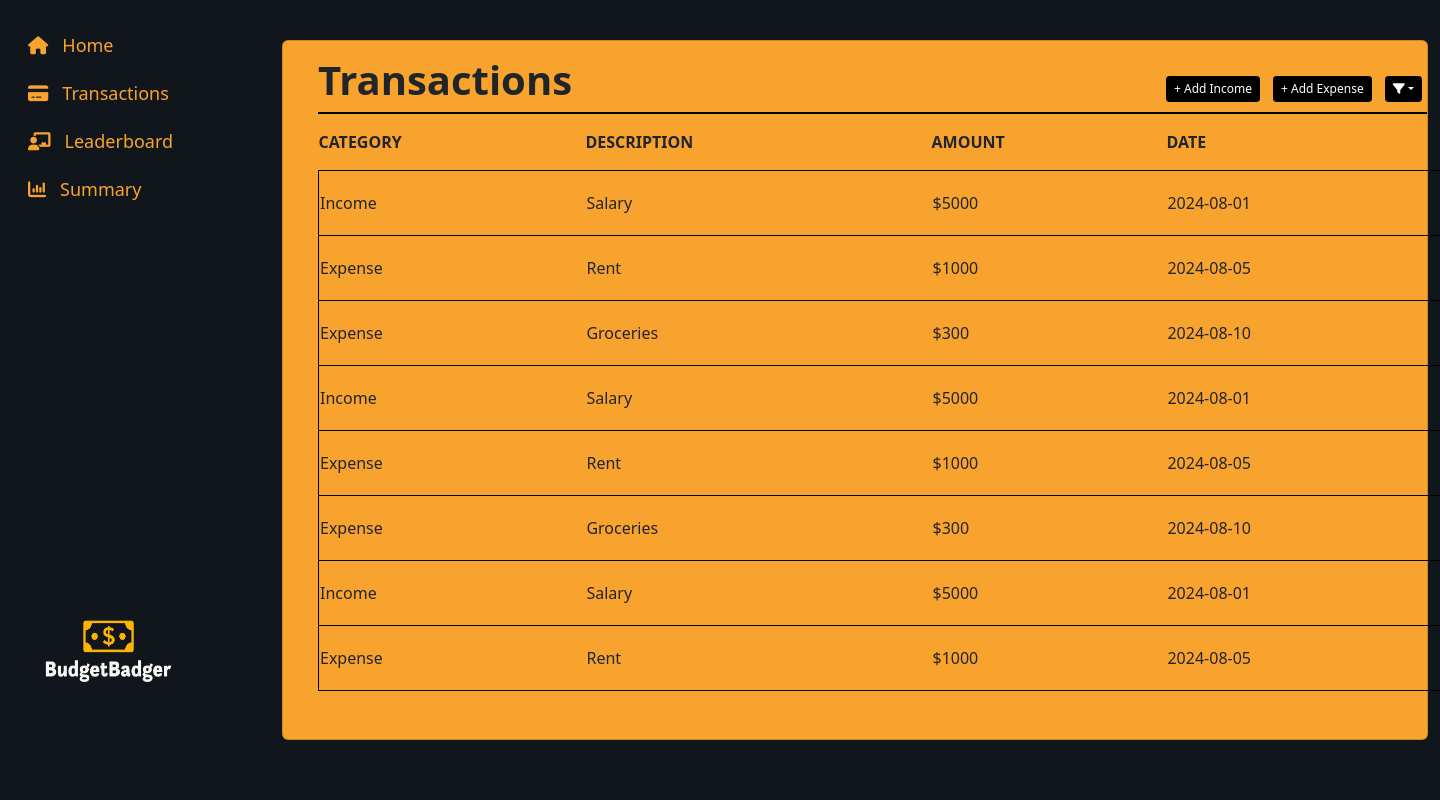
After one commit to Harvind20/Mini-IT-TC4L-Group-7, a Flask app: template templates/Transaction.html in a window 1440 px wide. The commit adds this page. Run offline with Flask 3, Linux system fonts and the light colour scheme; the template is opened without the code that fills it, so the values that code supplies are empty.

Commit message:
did the transaction page with its css

```diff
--- /dev/null
+++ b/static/css/transaction.css
@@ -0,0 +1,158 @@
+#navbar-pills {
+    width: 200px;
+    height: 40px;
+    font-size: large;
+}
+
+#left-column {
+    background-color: #11161c;
+}
+
+.nav-link {
+    color: #f9a32f;
+}
+
+.nav-link:hover {
+    color: white;
+    background-color: #1b2329;
+}
+
+.nav-link:active,
+.nav-link:focus {
+    color: white;
+    outline: none;
+    background-color: #11161c;
+}
+
+#buttoncolor:hover {
+    color: #1b2329;
+}
+
+#maincard {
+    width: 1200px;
+    height: 700px;
+    margin-left: 30px;
+    margin-top: 40px;
+    background-color: #f9a32f;
+}
+
+.col-md-10 {
+    background-color: #11161c;
+}
+
+img {
+    height: 80px;
+    width: 150px;
+    margin-top: 400px;
+    margin-left: 20px;
+}
+
+#imagelink {
+    display: inline-block;
+}
+
+hr {
+    width: 1125px;
+    height: 2px;
+    background-color: black;
+    border: none;
+    opacity: 1;
+    margin-left: 35px;
+    margin-top: 0px;
+    padding-top: 0px;
+    padding-bottom: 0px;
+}
+
+table {
+    margin-bottom: 20px;
+}
+
+.custom-table {
+    width: 1125px;
+    margin-left: 35px;
+}
+
+.custom-thead {
+    text-transform: uppercase;
+    text-align: left;
+}
+
+.custom-thead th {
+    padding: 0%;
+    margin: 0%;
+    padding-bottom: 16px;
+}
+
+.custom-body {
+    border: 1px solid black;
+}
+
+.custom-body tr {
+    border: 1px solid black;
+}
+
+.custom-body td {
+    padding-top: 20px;
+    padding-bottom: 20px;
+}
+
+#incomebutton {
+    padding: 0%;
+    margin: 0%;
+    border-color: black;
+    background-color: black;
+    font-size: 0.75rem;
+    padding-left: 7px;
+    padding-right: 7px;
+    padding-top: 3px;
+    padding-bottom: 3px;
+    margin-top: 13px;
+    margin-left:298px;
+    margin-right: 0px;
+    border-radius: 0.2rem;
+}
+
+#expensebutton {
+    margin: 0%;
+    padding: 0%;
+    border-color: black;
+    background-color: black;
+    font-size: 0.75rem;
+    padding-left: 7px;
+    padding-right: 7px;
+    padding-top: 3px;
+    padding-bottom: 3px;
+    margin-top: 13px;
+    margin-left: -13px;
+    border-radius: 0.2rem;
+}
+
+#filterbutton {
+    margin: 0%;
+    padding: 0%;
+    border-color: black;
+    background-color: black;
+    font-size: 0.75rem;
+    padding-left: 7px;
+    padding-right: 7px;
+    padding-top: 3px;
+    padding-bottom: 3px;
+    border-radius: 0.2rem;
+    margin-top: 20px;
+    margin-left: 0px;
+    color: white;
+
+}
+
+#buttons {
+    padding: 0px;
+    margin: 0px;
+    margin-top: 15px;
+}
+
+h1 {
+    margin-top: 15px;
+    margin-left: 35px;
+    opacity: 1;
+    font-weight: bold;
+}
--- a/templates/Home.html
+++ b/templates/Home.html
@@ -48,13 +48,13 @@
                             <hr>
                             <div class="row d-flex">
                                 <div id="quickaccess1" class="card quickaccess-item">
-                                    <a href="#">
+                                    <a href="incomeform.html">
                                         <span id="dot1" class="dot"><i class="fas fa-money-bill-1"></i></span>
                                         <p id="sct1" class="shortcuttext">+ New income</p>
                                     </a>
                                 </div>
                                 <div id="quickaccess2" class="card quickaccess-item">
-                                    <a href="#">
+                                    <a href="expenseform.html">
                                         <span id="dot2" class="dot"><i class="fas fa-credit-card"></i></span>
                                         <p id="sct2" class="shortcuttext">+ New expense</p>
                                     </a>
--- /dev/null
+++ b/templates/Transaction.html
@@ -0,0 +1,158 @@
+<!DOCTYPE html>
+<html>
+    <head>
+        <title>Home</title>
+        <link rel="stylesheet" href="https://cdn.jsdelivr.net/npm/bootstrap@5.3.3/dist/css/bootstrap.min.css">
+        <link rel="stylesheet" href="https://cdnjs.cloudflare.com/ajax/libs/font-awesome/6.0.0/css/all.min.css">
+        <link rel="stylesheet" href="https://fonts.googleapis.com/css2?family=Inter:wght@400;500;700&display=swap">
+        <link rel="stylesheet" href="{{ url_for('static', filename='css/transaction.css') }}">
+    </head>
+    <body>
+        <div class="container-fluid vh-100">
+            <div class="row d-flex">
+                <div class="col-md-2 d-flex vh-100" id="left-column">
+                    <ul id="buttoncolor" class="nav nav-pills flex-column ms-0">
+                        <li class="nav-item mt-4">
+                            <a id="navbar-pills" class="nav-link" href="Home.html" style="border-radius: 0.3rem;"><i class="fas fa-house"></i>&nbsp;&nbsp;&nbsp;Home</a>
+                        </li>
+                        <li class="nav-item mt-2">
+                            <a id="navbar-pills" class="nav-link" href="Transaction.html" style="border-radius: 0.3rem;"><i class="fas fa-credit-card"></i>&nbsp;&nbsp;&nbsp;Transactions</a>
+                        </li>
+                        <li class="nav-item mt-2">
+                            <a id="navbar-pills" class="nav-link" href="#" style="border-radius: 0.3rem;"><i class="fas fa-chalkboard-user"></i>&nbsp;&nbsp;&nbsp;Leaderboard</a>
+                        </li>
+                        <li class="nav-item mt-2">
+                            <a id="navbar-pills" class="nav-link" href="#" style="border-radius: 0.3rem;"><i class="fas fa-chart-column"></i>&nbsp;&nbsp;&nbsp;Summary</a>
+                        </li>
+                        <li class="nav-item">
+                            <a id="imagelink" href="Home.html">
+                                <img src="../static/budgetbadgernobg.png" class="image-fluid mb-5" alt="Logo">
+                            </a>
+                        </li>
+                    </ul>
+                </div>
+                <div class="col-md-10 d-flex vh-100">
+                    <div id="maincard" class="card d-flex">
+                        <div class="row">
+                            <div class="col-6">
+                                <h1>Transactions</h1>
+                            </div>
+                            <div id="buttons" class="col-6 d-flex">
+                                <a class="btn" href="incomeform.html" role="button">
+                                    <button id="incomebutton"  class="btn btn-primary" type="button">+ Add Income</button>
+                                </a>
+                                <a class="btn" href="expenseform.html" role="button">
+                                    <button id="expensebutton"  class="btn btn-primary" type="button">+ Add Expense</button>
+                                </a>
+                                <div class="dropdown">
+                                    <button id="filterbutton" class="btn dropdown-toggle" type="button" id="filterDropdown" data-bs-toggle="dropdown" aria-expanded="false"><i class="fas fa-filter"></i></button>
+                                    <ul class="dropdown-menu" aria-labelledby="filterDropdown">
+                                        <li><a class="dropdown-item" href="#" id="filter-all">Show All</a></li>
+                                        <li><a class="dropdown-item" href="#" id="filter-income">Show Income</a></li>
+                                        <li><a class="dropdown-item" href="#" id="filter-expense">Show Expenses</a></li>
+                                    </ul>
+                                </div>
+                            </div>
+                        </div>
+                        <div class="col-12 d-flex">
+                            <hr>
+                        </div>
+                        <table class="custom-table">
+                            <thead class="custom-thead">
+                                <tr>
+                                    <th>Category</th>
+                                    <th>Description</th>
+                                    <th>Amount</th>
+                                    <th>Date</th>
+                                </tr>
+                            </thead>
+                            <tbody class="custom-body">
+                                <tr>
+                                    <td>Income</td>
+                                    <td>Salary</td>
+                                    <td>$5000</td>
+                                    <td>2024-08-01</td>
+                                </tr>
+                                <tr>
+                                    <td>Expense</td>
+                                    <td>Rent</td>
+                                    <td>$1000</td>
+                                    <td>2024-08-05</td>
+                                </tr>
+                                <tr>
+                                    <td>Expense</td>
+                                    <td>Groceries</td>
+                                    <td>$300</td>
+                                    <td>2024-08-10</td>
+                                </tr>
+                                <tr>
+                                    <td>Income</td>
+                                    <td>Salary</td>
+                                    <td>$5000</td>
+                                    <td>2024-08-01</td>
+                                </tr>
+                                <tr>
+                                    <td>Expense</td>
+                                    <td>Rent</td>
+                                    <td>$1000</td>
+                                    <td>2024-08-05</td>
+                                </tr>
+                                <tr>
+                                    <td>Expense</td>
+                                    <td>Groceries</td>
+                                    <td>$300</td>
+                                    <td>2024-08-10</td>
+                                </tr>
+                                <tr>
+                                    <td>Income</td>
+                                    <td>Salary</td>
+                                    <td>$5000</td>
+                                    <td>2024-08-01</td>
+                                </tr>
+                                <tr>
+                                    <td>Expense</td>
+                                    <td>Rent</td>
+                                    <td>$1000</td>
+                                    <td>2024-08-05</td>
+                                </tr>
+                            </tbody>
+                        </table>
+                    </div>
+                </div>
+            </div>
+        </div>
+        <script>
+            document.getElementById('filter-all').addEventListener('click', function() {
+                filterTable('all');
+            });
+
+            document.getElementById('filter-income').addEventListener('click', function() {
+                filterTable('income');
+            });
+
+            document.getElementById('filter-expense').addEventListener('click', function() {
+                filterTable('expense');
+            });
+
+            function filterTable(type) {
+                let rows = document.querySelectorAll('#tablebody tr');
+
+                rows.forEach(row => {
+                    let category = row.cells[0].textContent.trim().toLowerCase(); // Assume the category is in the first cell
+
+                    if (type === 'all') {
+                        row.style.display = '';
+                    } else if (type === 'income' && (category === 'income' || category.includes('salary'))) {
+                        row.style.display = '';
+                    } else if (type === 'expense' && (category === 'expense' || category.includes('rent'))) {
+                        row.style.display = '';
+                    } else {
+                        row.style.display = 'none';
+                    }
+                });
+            }
+        </script>
+
+        <script src="https://cdn.jsdelivr.net/npm/bootstrap@5.3.3/dist/js/bootstrap.bundle.min.js"></script>
+    </body>
+</html>
```
Also changed, not shown: budgetbadger.db (deleted).
